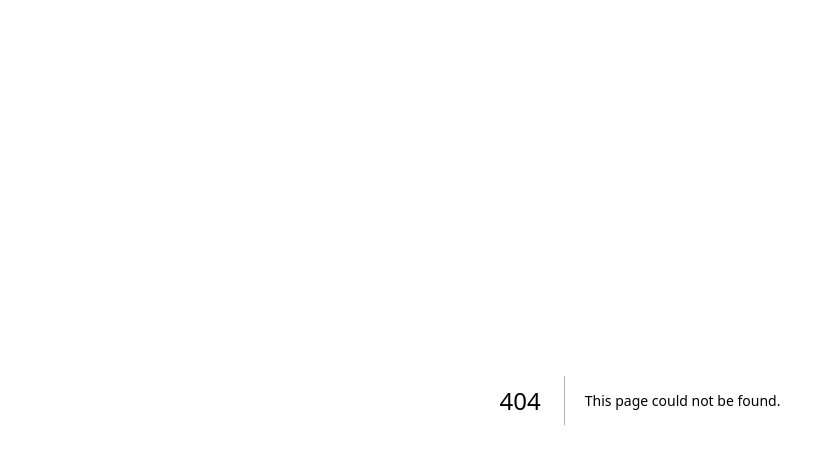
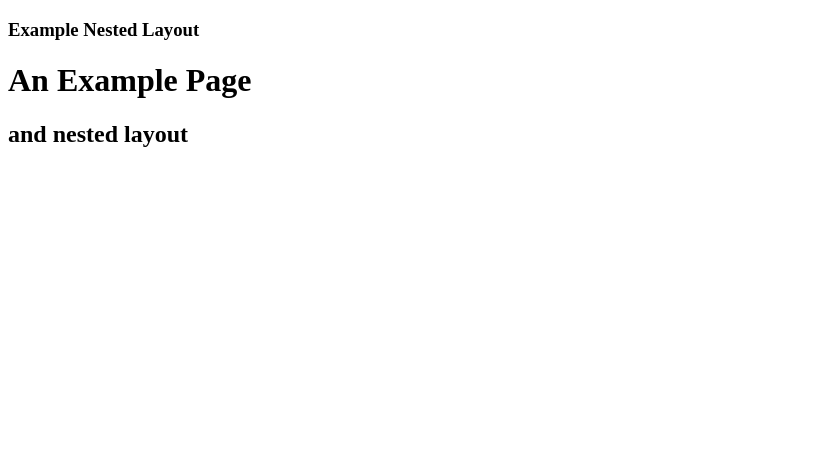
Before and after one commit to JPhasma/next13.2, a Next.js app: page /example in a window 1280 px wide. Before the commit this address had no page. Shown: the top 464 px of the page, without its empty margins (0-835 px from the left). Built offline with nearby package versions, Linux system fonts and the light colour scheme.

Commit message:
Example nested layout

```diff
--- /dev/null
+++ b/app/example/layout.tsx
@@ -0,0 +1,17 @@
+export const metadata = {
+  title: "New Head Meta Approach in 13.2+",
+  description: "Generated by create next app",
+};
+
+export default function ExampleLayout({
+  children,
+}: {
+  children: React.ReactNode;
+}) {
+  return (
+    <html lang="en">
+      <h3>Example Nested Layout</h3>
+      <body>{children}</body>
+    </html>
+  );
+}
--- /dev/null
+++ b/app/example/page.tsx
@@ -0,0 +1,10 @@
+import React from "react";
+
+export default function example() {
+  return (
+    <div>
+      <h1>An Example Page</h1>
+      <h2>and nested layout</h2>
+    </div>
+  );
+}
```
